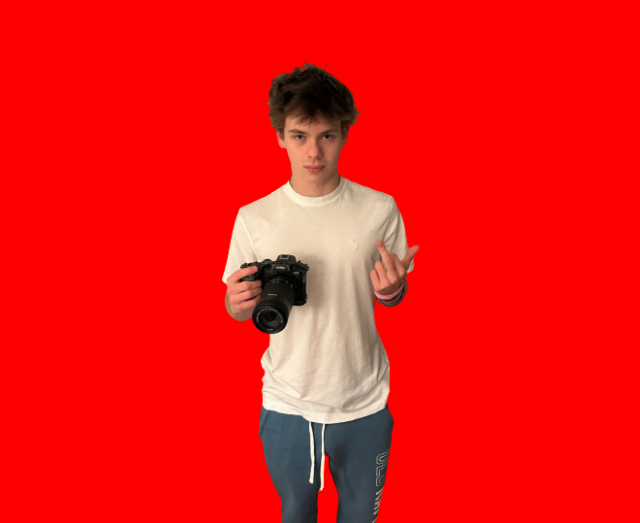
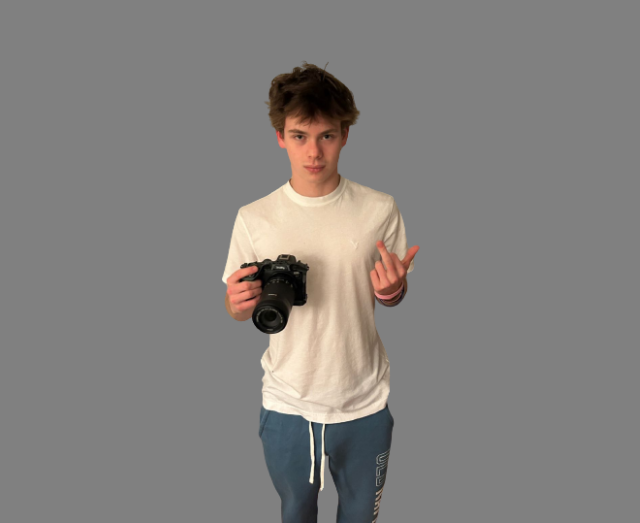
Before and after one commit to NotDeaf/JT, a plain HTML site: page index.html in a window 1280 px wide. Shown: the part 277-800 px from the top of the page, without its empty margins (305-945 px from the left). Drawn offline with Linux system fonts and the light colour scheme.

Commit message:
Update styles.css

```diff
--- a/styles.css
+++ b/styles.css
@@ -7,7 +7,7 @@ body, html {
 }
 
 .cover-container {
-    background: red;
+    background: grey;
     width: 100%;
     height: 100%; // Adjusted height to 70% of the viewport height
     position: relative;
```
